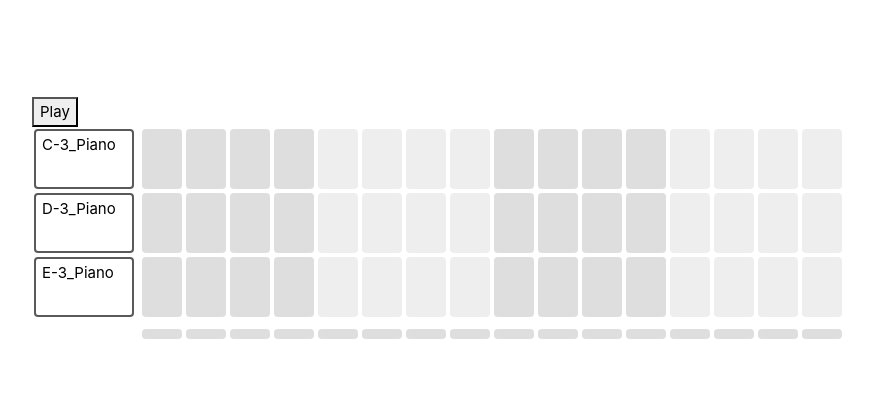
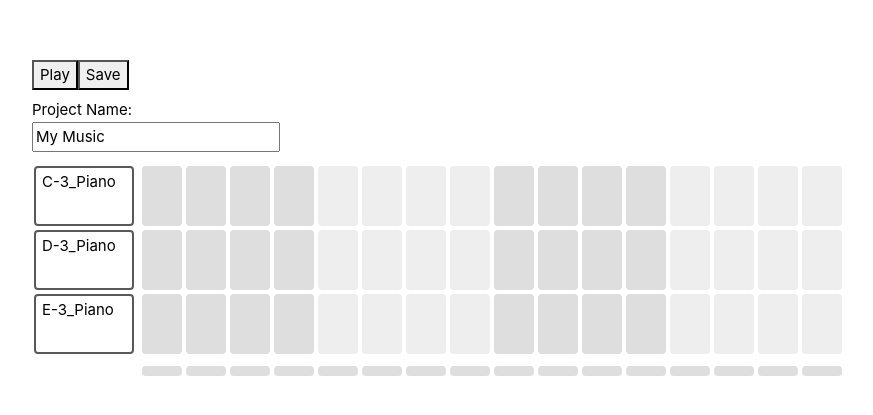
Before and after one commit to 2022-IT-Pemrograman-Web/E_12, a Vue app in the folder client/: page / in a window 1280 px wide. Shown: the part 181-596 px from the top of the page, without its empty margins (0-873 px from the left). Built offline with nearby package versions, Linux system fonts and the light colour scheme; no server answers.

Commit message:
feat: add project name

```diff
--- a/client/src/components/InstrumentContainer.vue
+++ b/client/src/components/InstrumentContainer.vue
@@ -1,8 +1,13 @@
 <template>
     <div class="play-button">
-        <button type="button" @click="onClickButton">{{ this.status }}</button>
+        <button type="button" @click="onClickPlay">{{ this.status }}</button>
+        <button type="button" @click="onClickSave">Save</button>
     </div>
-    <div>
+    <div style="margin-top: 8px;">
+        <div>Project Name:</div>
+        <input type="text" v-model="projectName">
+    </div>
+    <div style="margin-top: 12px;">
         <row-key sound='C-3_Piano' :isPlayed=this.isPlayed />
         <row-key sound='D-3_Piano' :isPlayed=this.isPlayed />
         <row-key sound='E-3_Piano' :isPlayed=this.isPlayed />
@@ -23,11 +28,12 @@ export default {
     data() {
         return {
             isPlayed: false,
-            status: 'Play'
+            status: 'Play',
+            projectName: 'My Music'
         }
     },
     methods: {
-        onClickButton() {
+        onClickPlay() {
             this.isPlayed = !this.isPlayed;
             if(this.isPlayed) this.status = 'Stop'
             else this.status = 'Play'
```
